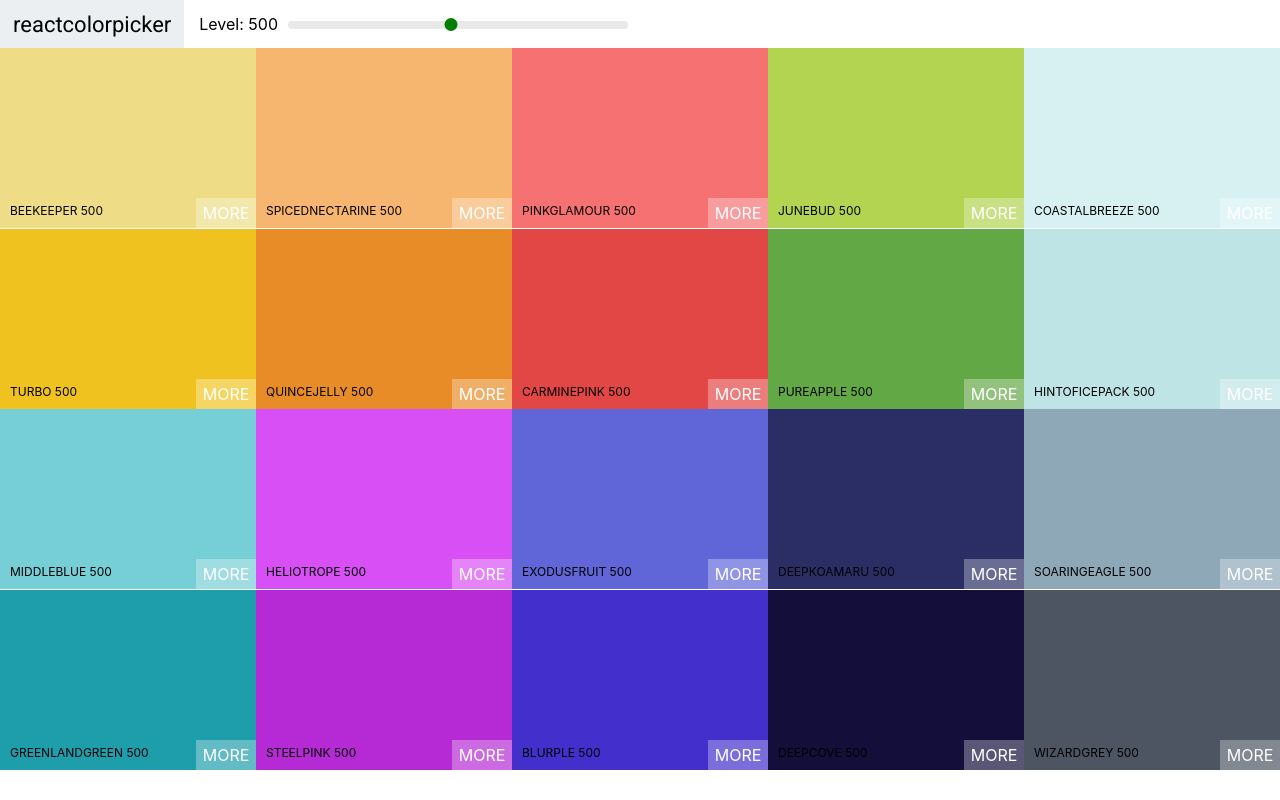
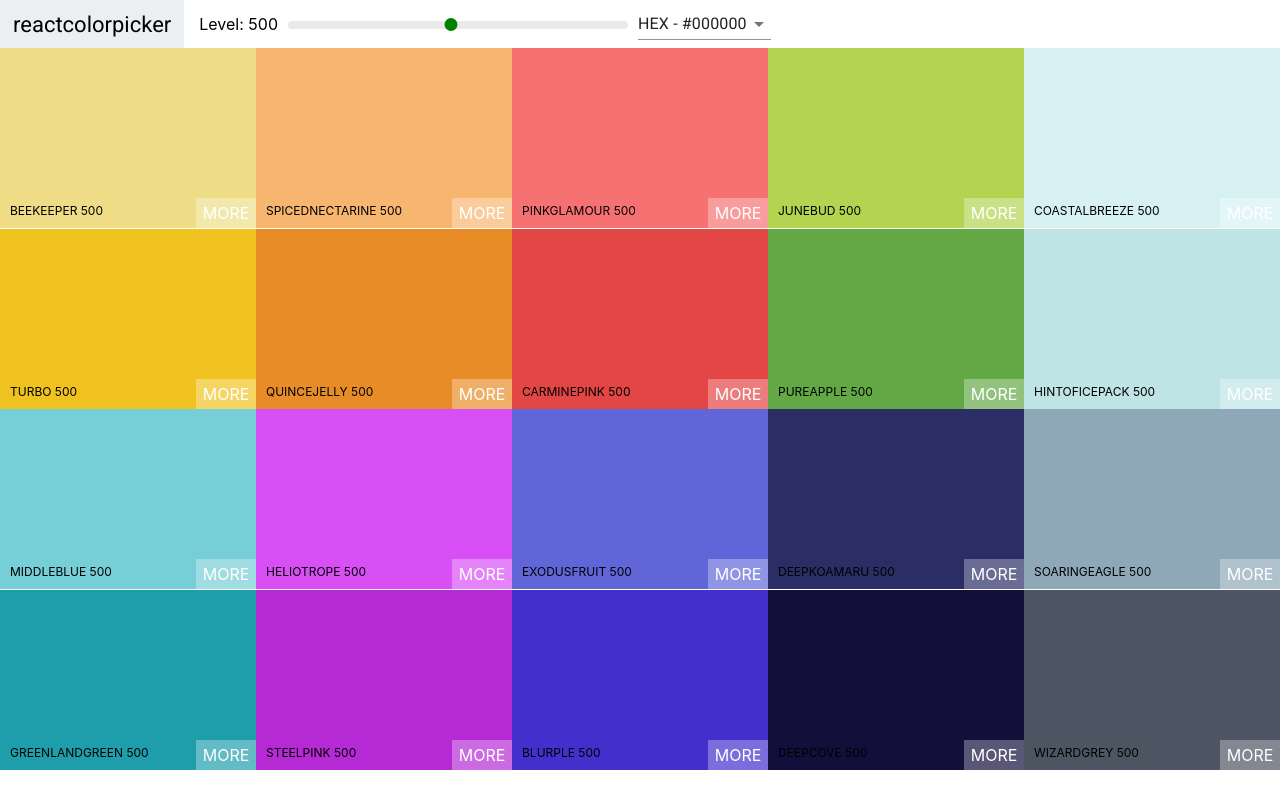
Before and after one commit to Kakamotobi/color-project, a React (Create React App) app: page / in a window 1280 px wide. Built offline with nearby package versions, Linux system fonts and the light colour scheme.

Commit message:
Add Material UI and select component

```diff
--- a/package.json
+++ b/package.json
@@ -3,6 +3,7 @@
   "version": "0.1.0",
   "private": true,
   "dependencies": {
+    "@material-ui/core": "^4.12.3",
     "@testing-library/jest-dom": "^5.14.1",
     "@testing-library/react": "^11.2.7",
     "@testing-library/user-event": "^12.8.3",
--- a/src/Navbar.js
+++ b/src/Navbar.js
@@ -1,11 +1,30 @@
 import React, { Component } from "react";
+import Select from "@material-ui/core/Select";
+import MenuItem from "@material-ui/core/MenuItem";
 import Slider from "rc-slider";
 import "rc-slider/assets/index.css";
 import "./Navbar.css";
 
 class Navbar extends Component {
+	constructor(props) {
+		super(props);
+		this.state = {
+			format: "hex",
+		};
+
+		this.handleChangeFormat = this.handleChangeFormat.bind(this);
+	}
+
+	handleChangeFormat(evt) {
+		this.setState({
+			format: evt.target.value,
+		});
+		this.props.changeFormat(evt.target.value);
+	}
+
 	render() {
 		const { level, changeLevel } = this.props;
+		const { format } = this.state;
 
 		return (
 			<nav className="Navbar">
@@ -24,6 +43,13 @@ class Navbar extends Component {
 						/>
 					</div>
 				</div>
+				<div className="Navbar__select-container">
+					<Select value={format} onChange={this.handleChangeFormat}>
+						<MenuItem value="hex">HEX - #000000</MenuItem>
+						<MenuItem value="rgb">RGB - rgb(0, 0, 0)</MenuItem>
+						<MenuItem value="rgba">RBBA - rgba(0, 0, 0, 1.0)</MenuItem>
+					</Select>
+				</div>
 			</nav>
 		);
 	}
--- a/src/Palette.js
+++ b/src/Palette.js
@@ -8,26 +8,36 @@ class Palette extends Component {
 		super(props);
 		this.state = {
 			level: 500,
+			format: "hex",
 		};
 
 		this.changeLevel = this.changeLevel.bind(this);
+		this.changeFormat = this.changeFormat.bind(this);
 	}
 
 	changeLevel(newLevel) {
 		this.setState({ level: newLevel });
 	}
 
+	changeFormat(value) {
+		this.setState({ format: value });
+	}
+
 	render() {
 		const { colors } = this.props.palette;
-		const { level } = this.state;
+		const { level, format } = this.state;
 
 		const colorBoxes = colors[level].map((color) => (
-			<ColorBox background={color.hex} name={color.name} />
+			<ColorBox background={color[format]} name={color.name} />
 		));
 
 		return (
 			<div className="Palette">
-				<Navbar level={level} changeLevel={this.changeLevel}/>
+				<Navbar
+					level={level}
+					changeLevel={this.changeLevel}
+					changeFormat={this.changeFormat}
+				/>
 				<div className="Palette__colors">{colorBoxes}</div>
 				{/* Footer goes here */}
 			</div>
```
Also changed, not shown: 1 other file (tests, documents, lock files or other folders).
